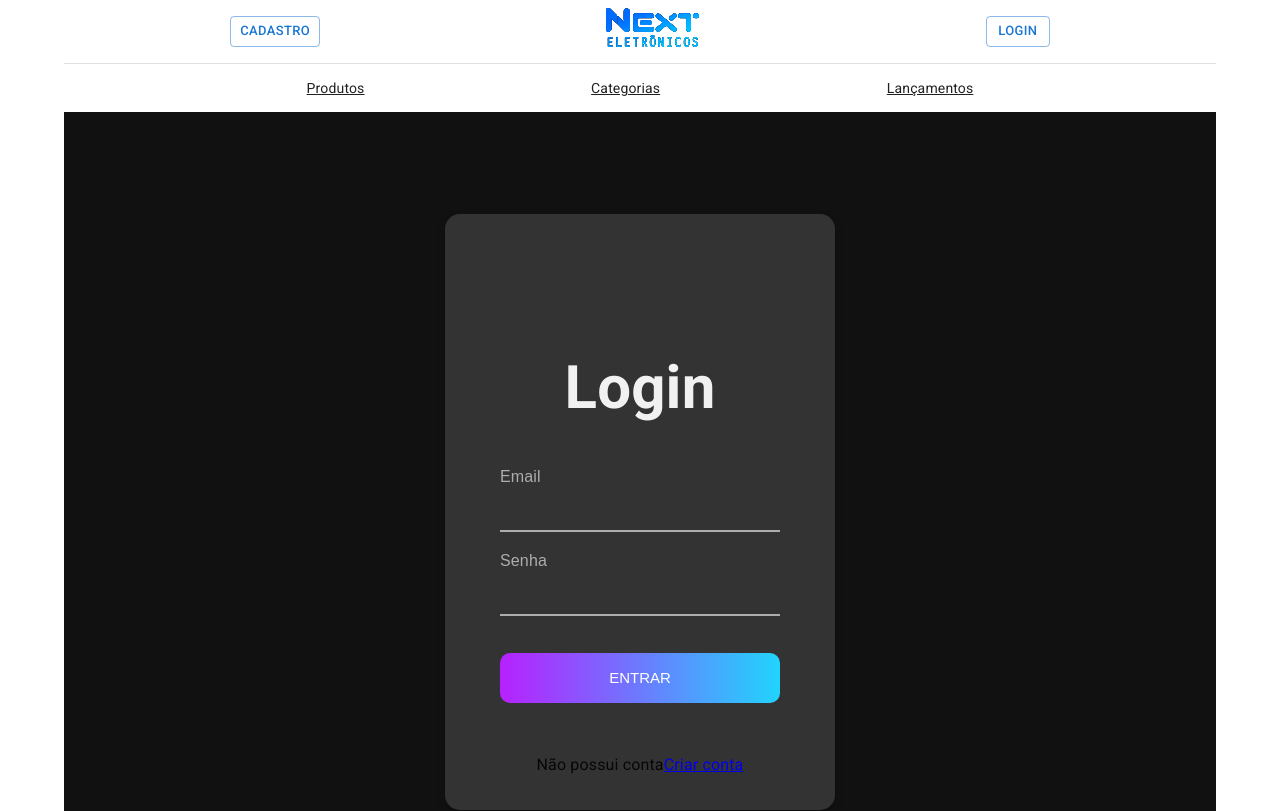
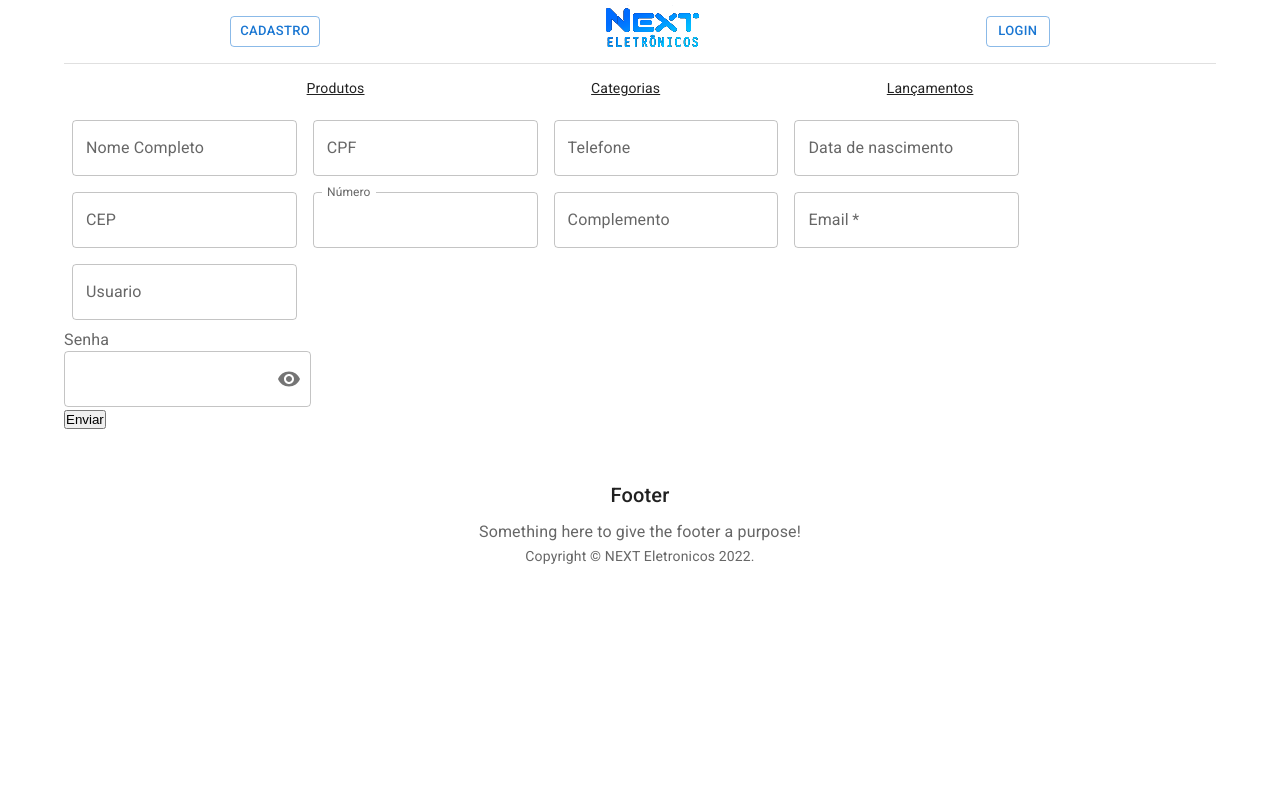
Before and after one commit to ViniciusCTeixeira/SerratecReactProject, a React (Vite) app: page /cadastro in a window 1280 px wide. Shown: the top 811 px of the page. Built offline with nearby package versions, Linux system fonts and the light colour scheme.

Commit message:
cadastro de cliente (básico)

```diff
--- /dev/null
+++ b/src/Pages/User/Cadastro.tsx
@@ -0,0 +1,120 @@
+import React from 'react';
+import Box from '@mui/material/Box';
+import TextField from '@mui/material/TextField';
+import Visibility from '@mui/icons-material/Visibility';
+import VisibilityOff from '@mui/icons-material/VisibilityOff';
+import FilledInput from '@mui/material/FilledInput';
+import IconButton from '@mui/material/IconButton';
+import InputAdornment from '@mui/material/InputAdornment';
+import OutlinedInput from '@mui/material/OutlinedInput';
+import InputLabel from '@mui/material/InputLabel';
+
+
+interface State {
+  password: string;
+  showPassword: boolean;
+}
+
+export default function Cadastro(){
+  const [values, setValues] = React.useState<State>({
+    password: '',
+    showPassword: false,
+  });
+
+  const handleChange =
+    (prop: keyof State) => (event: React.ChangeEvent<HTMLInputElement>) => {
+      setValues({ ...values, [prop]: event.target.value });
+    };
+
+  const handleClickShowPassword = () => {
+    setValues({
+      ...values,
+      showPassword: !values.showPassword,
+    });
+  };
+
+  const handleMouseDownPassword = (event: React.MouseEvent<HTMLButtonElement>) => {
+    event.preventDefault();
+  };
+
+  return (
+    <Box
+      component="form"
+      sx={{
+        '& .MuiTextField-root': { m: 1, width: '25ch' },
+      }}
+      noValidate
+      autoComplete="off"
+    >
+      <div>
+
+        <TextField
+          id="outlined-read-only-input"
+          label="Nome Completo"
+        />
+        <TextField
+          id="outlined-number"
+          label="CPF"
+        />
+        <TextField
+          id="outlined-helperText"
+          label="Telefone"
+        />
+         <TextField
+          id="outlined-helperText"
+          label="Data de nascimento"
+        />
+         <TextField
+          id="outlined-helperText"
+          label="CEP"
+        />
+         <TextField
+          id="outlined-helperText"
+          label="Número"
+          type="number"
+          InputLabelProps={{
+            shrink: true,
+          }}
+        />
+        <TextField
+          id="outlined-helperText"
+          label="Complemento"
+        />
+           <TextField
+          required
+          id="outlined-required"
+          label="Email"
+        />
+        <TextField
+          id="outlined-disabled"
+          label="Usuario"
+
+        />
+
+       <InputLabel htmlFor="outlined-adornment-password">Senha</InputLabel>
+       <OutlinedInput
+         id="outlined-adornment-password"
+         type={values.showPassword ? 'text' : 'password'}
+         value={values.password}
+         onChange={handleChange('password')}
+         endAdornment={
+           <InputAdornment position="end">
+             <IconButton
+               aria-label="toggle password visibility"
+               onClick={handleClickShowPassword}
+               onMouseDown={handleMouseDownPassword}
+               edge="end"
+             >
+               {values.showPassword ? <VisibilityOff /> : <Visibility />}
+             </IconButton>
+           </InputAdornment>
+         }
+         label="Password"
+       />
+         <div>
+                            <button type="submit">Enviar</button>
+                        </div>
+        </div>
+        </Box>
+
+    )};
--- a/src/Routes.tsx
+++ b/src/Routes.tsx
@@ -1,6 +1,7 @@
 import {BrowserRouter, Routes, Route} from 'react-router-dom';
 
 import {Login} from './Pages/User/Login';
+import Cadastro from './Pages/User/Cadastro';
 import {Home} from './Pages/Home/Home';
 import {Categorias} from './Pages/Categoria/Categorias';
 
@@ -10,7 +11,7 @@ export default function AppRoutes() {
             <Routes>
                 <Route path="/" element={<Home/>}/>
                 <Route path="/login" element={<Login/>}/>
-                <Route path="/cadastro" element={<Login/>}/>
+                <Route path="/cadastro" element={<Cadastro/>}/>
                 <Route path="/produtos" element={<Login/>}/>
                 <Route path="/categorias" element={<Categorias/>}/>
             </Routes>
```
